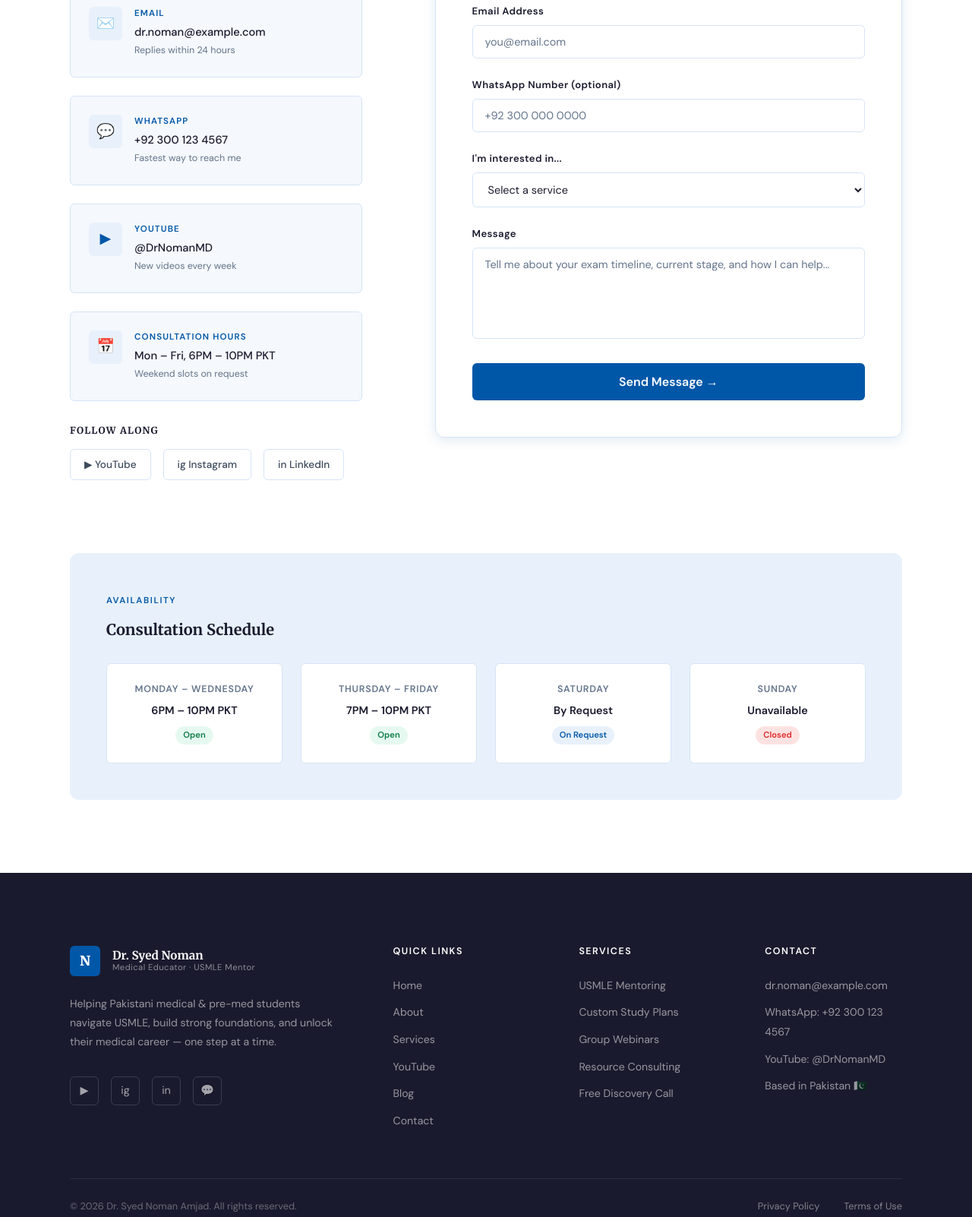
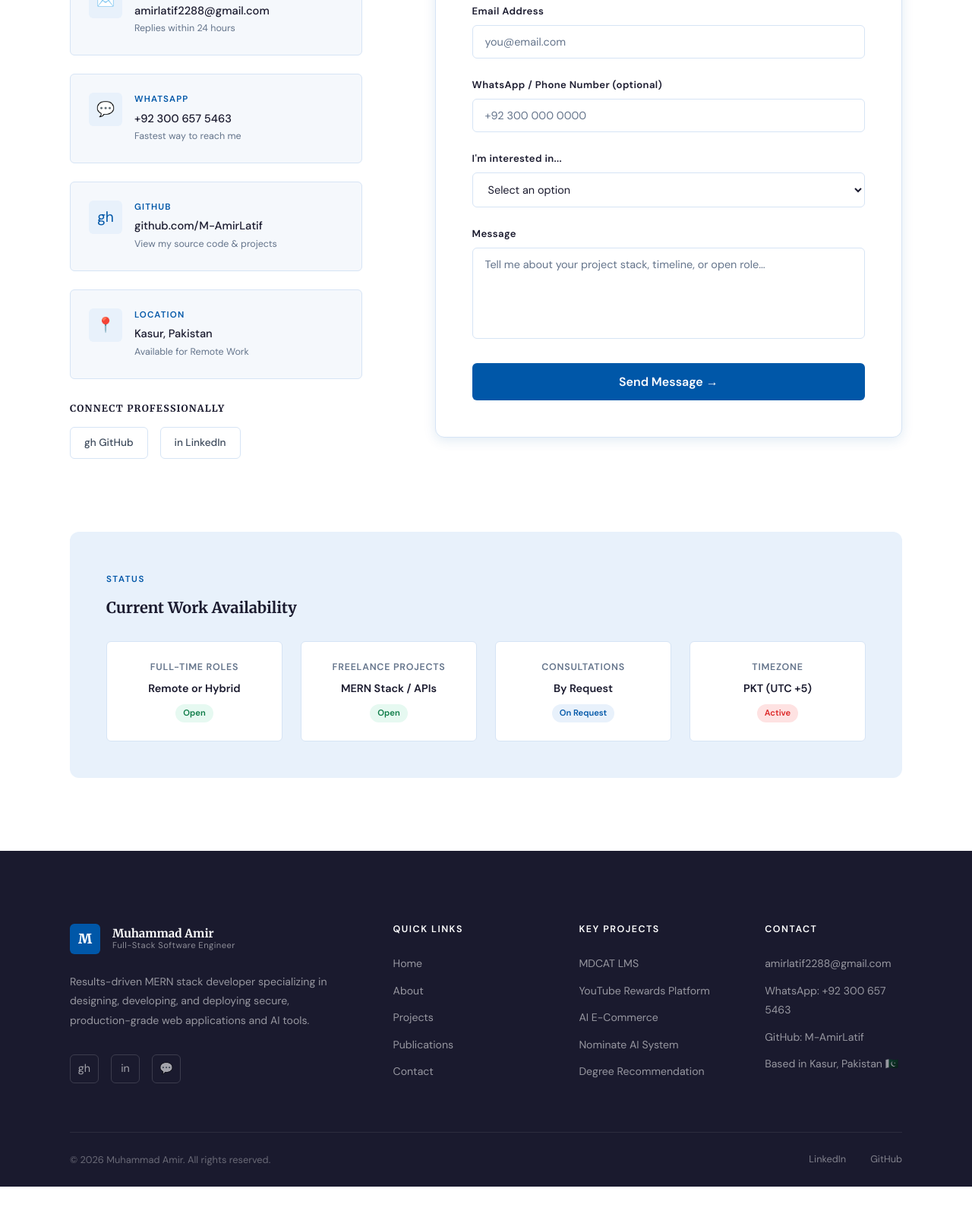
Before and after one commit to M-AmirLatif/AmirPortfolio, a plain HTML site: page pages/contact.html in a window 1280 px wide. Shown: the part 809-2411 px from the top of the page at 76% size. After the commit the page ends 2371 px from the top, so only its background shows below. Drawn offline with Linux system fonts and the light colour scheme.

Commit message:
Fix portfolio layout, spacing, grids, and blue accents

```diff
--- a/pages/contact.html
+++ b/pages/contact.html
@@ -5,9 +5,9 @@
     <meta name="viewport" content="width=device-width, initial-scale=1.0" />
     <meta
       name="description"
-      content="Contact Dr. Syed Noman Amjad — Book a consultation or send a message."
+      content="Contact Muhammad Amir — Full-Stack Software Engineer."
     />
-    <title>Contact | Dr. Syed Noman Amjad</title>
+    <title>Contact | Muhammad Amir</title>
 
     <link rel="preconnect" href="https://fonts.googleapis.com" />
     <link rel="preconnect" href="https://fonts.gstatic.com" crossorigin />
@@ -28,26 +28,23 @@
     <header class="navbar">
       <div class="navbar-inner">
         <a href="../index.html" class="navbar-logo">
-          <div class="logo-icon">N</div>
+          <div class="logo-icon">M</div>
           <div class="logo-text">
-            <div class="logo-name">Dr. Syed Noman</div>
-            <div class="logo-title">Medical Educator · USMLE Mentor</div>
+            <div class="logo-name">Muhammad Amir</div>
+            <div class="logo-title">Full-Stack Software Engineer</div>
           </div>
         </a>
         <nav>
           <ul class="navbar-links">
             <li><a href="../index.html">Home</a></li>
             <li><a href="about.html">About</a></li>
-            <li><a href="services.html">Services</a></li>
-            <li><a href="youtube.html">YouTube</a></li>
-            <li><a href="blog.html">Blog</a></li>
+            <li><a href="projects.html">Projects</a></li>
+            <li><a href="publications.html">Publications</a></li>
             <li><a href="contact.html" class="active">Contact</a></li>
           </ul>
         </nav>
         <div class="navbar-actions">
-          <a href="contact.html" class="btn btn-primary btn-sm">
-            Book Consultation
-          </a>
+          <a href="contact.html" class="btn btn-primary btn-sm"> Contact Me </a>
           <button class="nav-toggle" aria-label="Toggle menu">
             <span></span><span></span><span></span>
           </button>
@@ -56,11 +53,10 @@
       <div class="mobile-menu">
         <a href="../index.html">Home</a>
         <a href="about.html">About</a>
-        <a href="services.html">Services</a>
-        <a href="youtube.html">YouTube</a>
-        <a href="blog.html">Blog</a>
+        <a href="projects.html">Projects</a>
+        <a href="publications.html">Publications</a>
         <a href="contact.html">Contact</a>
-        <a href="contact.html" class="btn btn-primary">Book Consultation</a>
+        <a href="contact.html" class="btn btn-primary">Contact Me</a>
       </div>
     </header>
 
@@ -71,8 +67,8 @@
           <span class="label label--white animate">Get In Touch</span>
           <h1 class="animate delay-1">Let's Connect</h1>
           <p class="animate delay-2">
-            Ready to start your journey? Have a question? I'd love to hear from
-            you. I typically respond within 24 hours.
+            Have a project in mind, looking for a full-stack developer, or just
+            want to discuss tech? I'd love to hear from you.
           </p>
         </div>
       </section>
@@ -85,10 +81,10 @@
             <div class="contact-info">
               <div class="contact-intro reveal">
                 <span class="label">Contact Info</span>
-                <h2>Here to Help You</h2>
+                <h2>Here to Collaborate</h2>
                 <p>
                   Fill in the form or reach out directly via WhatsApp or email.
-                  I personally read and reply to every message.
+                  I usually respond within 24 hours.
                 </p>
               </div>
 
@@ -96,7 +92,7 @@
                 <div class="info-icon">✉️</div>
                 <div>
                   <div class="info-title">Email</div>
-                  <div class="info-value">dr.noman@example.com</div>
+                  <div class="info-value">amirlatif2288@gmail.com</div>
                   <div class="info-sub">Replies within 24 hours</div>
                 </div>
               </div>
@@ -105,35 +101,44 @@
                 <div class="info-icon">💬</div>
                 <div>
                   <div class="info-title">WhatsApp</div>
-                  <div class="info-value">+92 300 123 4567</div>
+                  <div class="info-value">+92 300 657 5463</div>
                   <div class="info-sub">Fastest way to reach me</div>
                 </div>
               </div>
 
               <div class="info-card reveal">
-                <div class="info-icon">▶</div>
+                <div class="info-icon">gh</div>
                 <div>
-                  <div class="info-title">YouTube</div>
-                  <div class="info-value">@DrNomanMD</div>
-                  <div class="info-sub">New videos every week</div>
+                  <div class="info-title">GitHub</div>
+                  <div class="info-value">github.com/M-AmirLatif</div>
+                  <div class="info-sub">View my source code & projects</div>
                 </div>
               </div>
 
               <div class="info-card reveal">
-                <div class="info-icon">📅</div>
+                <div class="info-icon">📍</div>
                 <div>
-                  <div class="info-title">Consultation Hours</div>
-                  <div class="info-value">Mon – Fri, 6PM – 10PM PKT</div>
-                  <div class="info-sub">Weekend slots on request</div>
+                  <div class="info-title">Location</div>
+                  <div class="info-value">Kasur, Pakistan</div>
+                  <div class="info-sub">Available for Remote Work</div>
                 </div>
               </div>
 
               <div class="contact-socials reveal">
-                <h4>Follow Along</h4>
+                <h4>Connect Professionally</h4>
                 <div class="social-row">
-                  <a href="#" class="social-btn">▶ YouTube</a>
-                  <a href="#" class="social-btn">ig Instagram</a>
-                  <a href="#" class="social-btn">in LinkedIn</a>
+                  <a
+                    href="https://github.com/M-AmirLatif"
+                    target="_blank"
+                    class="social-btn"
+                    >gh GitHub</a
+                  >
+                  <a
+                    href="https://linkedin.com/in/muhammad-amir-dev"
+                    target="_blank"
+                    class="social-btn"
+                    >in LinkedIn</a
+                  >
                 </div>
               </div>
             </div>
@@ -142,8 +147,8 @@
             <div class="contact-form-card reveal">
               <h3>Send a Message</h3>
               <p class="form-sub">
-                Tell me about your situation and I'll get back to you within 24
-                hours.
+                Tell me about your requirements and I'll get back to you
+                shortly.
               </p>
 
               <div class="form-row">
@@ -152,7 +157,7 @@
                   <input
                     type="text"
                     class="form-control"
-                    placeholder="Ahmad"
+                    placeholder="John"
                     id="firstName"
                   />
                 </div>
@@ -161,7 +166,7 @@
                   <input
                     type="text"
                     class="form-control"
-                    placeholder="Khan"
+                    placeholder="Doe"
                     id="lastName"
                   />
                 </div>
@@ -178,7 +183,7 @@
               </div>
 
               <div class="form-group">
-                <label>WhatsApp Number (optional)</label>
+                <label>WhatsApp / Phone Number (optional)</label>
                 <input
                   type="tel"
                   class="form-control"
@@ -190,13 +195,12 @@
               <div class="form-group">
                 <label>I'm interested in...</label>
                 <select class="form-control" id="service">
-                  <option value="">Select a service</option>
-                  <option>USMLE 1-on-1 Mentoring</option>
-                  <option>Custom Study Plan</option>
-                  <option>Group Webinar</option>
-                  <option>Resource Consulting</option>
-                  <option>Free Discovery Call</option>
-                  <option>Other / General Question</option>
+                  <option value="">Select an option</option>
+                  <option>Full-Stack Web Development</option>
+                  <option>Backend & REST API Design</option>
+                  <option>AI & LLM Integration</option>
+                  <option>Job Opportunity / Hiring</option>
+                  <option>Other / General Inquiry</option>
                 </select>
               </div>
 
@@ -205,7 +209,7 @@
                 <textarea
                   class="form-control"
                   id="message"
-                  placeholder="Tell me about your exam timeline, current stage, and how I can help..."
+                  placeholder="Tell me about your project stack, timeline, or open role..."
                 ></textarea>
               </div>
 
@@ -225,28 +229,28 @@
 
           <!-- ── Availability Strip ── -->
           <div class="availability-strip reveal">
-            <span class="label">Availability</span>
-            <h3>Consultation Schedule</h3>
+            <span class="label">Status</span>
+            <h3>Current Work Availability</h3>
             <div class="availability-grid">
               <div class="avail-card">
-                <div class="avail-day">Monday – Wednesday</div>
-                <div class="avail-time">6PM – 10PM PKT</div>
+                <div class="avail-day">Full-Time Roles</div>
+                <div class="avail-time">Remote or Hybrid</div>
                 <span class="avail-badge avail-open">Open</span>
               </div>
               <div class="avail-card">
-                <div class="avail-day">Thursday – Friday</div>
-                <div class="avail-time">7PM – 10PM PKT</div>
+                <div class="avail-day">Freelance Projects</div>
+                <div class="avail-time">MERN Stack / APIs</div>
                 <span class="avail-badge avail-open">Open</span>
               </div>
               <div class="avail-card">
-                <div class="avail-day">Saturday</div>
+                <div class="avail-day">Consultations</div>
                 <div class="avail-time">By Request</div>
                 <span class="avail-badge avail-request">On Request</span>
               </div>
               <div class="avail-card">
-                <div class="avail-day">Sunday</div>
-                <div class="avail-time">Unavailable</div>
-                <span class="avail-badge avail-closed">Closed</span>
+                <div class="avail-day">Timezone</div>
+                <div class="avail-time">PKT (UTC +5)</div>
+                <span class="avail-badge avail-closed">Active</span>
               </div>
             </div>
           </div>
@@ -256,7 +260,7 @@
 
     <!-- ═══════════ WHATSAPP + FOOTER ═══════════ -->
     <a
-      href="https://wa.me/923001234567"
+      href="https://wa.me/923006575463"
       target="_blank"
       class="whatsapp-float"
       title="Chat on WhatsApp"
@@ -270,22 +274,38 @@
         <div class="footer-grid">
           <div class="footer-brand">
             <a href="../index.html" class="navbar-logo">
-              <div class="logo-icon">N</div>
+              <div class="logo-icon">M</div>
               <div class="logo-text">
-                <div class="logo-name">Dr. Syed Noman</div>
-                <div class="logo-title">Medical Educator · USMLE Mentor</div>
+                <div class="logo-name">Muhammad Amir</div>
+                <div class="logo-title">Full-Stack Software Engineer</div>
               </div>
             </a>
             <p>
-              Helping Pakistani medical & pre-med students navigate USMLE, build
-              strong foundations, and unlock their medical career — one step at
-              a time.
+              Results-driven MERN stack developer specializing in designing,
+              developing, and deploying secure, production-grade web
+              applications and AI tools.
             </p>
             <div class="footer-social">
-              <a href="#" class="social-icon">▶</a>
-              <a href="#" class="social-icon">ig</a>
-              <a href="#" class="social-icon">in</a>
-              <a href="https://wa.me/923001234567" class="social-icon">💬</a>
+              <a
+                href="https://github.com/M-AmirLatif"
+                target="_blank"
+                class="social-icon"
+                title="GitHub"
+                >gh</a
+              >
+              <a
+                href="https://linkedin.com/in/muhammad-amir-dev"
+                target="_blank"
+                class="social-icon"
+                title="LinkedIn"
+                >in</a
+              >
+              <a
+                href="https://wa.me/923006575463"
+                class="social-icon"
+                title="WhatsApp"
+                >💬</a
+              >
             </div>
           </div>
           <div class="footer-col">
@@ -293,43 +313,50 @@
             <ul>
               <li><a href="../index.html">Home</a></li>
               <li><a href="about.html">About</a></li>
-              <li><a href="services.html">Services</a></li>
-              <li><a href="youtube.html">YouTube</a></li>
-              <li><a href="blog.html">Blog</a></li>
+              <li><a href="projects.html">Projects</a></li>
+              <li><a href="publications.html">Publications</a></li>
               <li><a href="contact.html">Contact</a></li>
             </ul>
           </div>
           <div class="footer-col">
-            <h5>Services</h5>
+            <h5>Key Projects</h5>
             <ul>
-              <li><a href="services.html">USMLE Mentoring</a></li>
-              <li><a href="services.html">Custom Study Plans</a></li>
-              <li><a href="services.html">Group Webinars</a></li>
-              <li><a href="services.html">Resource Consulting</a></li>
-              <li><a href="services.html">Free Discovery Call</a></li>
+              <li><a href="projects.html">MDCAT LMS</a></li>
+              <li><a href="projects.html">YouTube Rewards Platform</a></li>
+              <li><a href="projects.html">AI E-Commerce</a></li>
+              <li><a href="projects.html">Nominate AI System</a></li>
+              <li><a href="projects.html">Degree Recommendation</a></li>
             </ul>
           </div>
           <div class="footer-col">
             <h5>Contact</h5>
             <ul>
               <li>
-                <a href="mailto:dr.noman@example.com">dr.noman@example.com</a>
+                <a href="mailto:amirlatif2288@gmail.com"
+                  >amirlatif2288@gmail.com</a
+                >
               </li>
               <li>
-                <a href="https://wa.me/923001234567"
-                  >WhatsApp: +92 300 123 4567</a
+                <a href="https://wa.me/923006575463"
+                  >WhatsApp: +92 300 657 5463</a
                 >
               </li>
-              <li><a href="#">YouTube: @DrNomanMD</a></li>
-              <li><a href="#">Based in Pakistan 🇵🇰</a></li>
+              <li>
+                <a href="https://github.com/M-AmirLatif" target="_blank"
+                  >GitHub: M-AmirLatif</a
+                >
+              </li>
+              <li><a href="#">Based in Kasur, Pakistan 🇵🇰</a></li>
             </ul>
           </div>
         </div>
         <div class="footer-bottom">
-          <p>© 2026 Dr. Syed Noman Amjad. All rights reserved.</p>
+          <p>© 2026 Muhammad Amir. All rights reserved.</p>
           <div class="footer-bottom-links">
-            <a href="#">Privacy Policy</a>
-            <a href="#">Terms of Use</a>
+            <a href="https://linkedin.com/in/muhammad-amir-dev" target="_blank"
+              >LinkedIn</a
+            >
+            <a href="https://github.com/M-AmirLatif" target="_blank">GitHub</a>
           </div>
         </div>
       </div>
```
